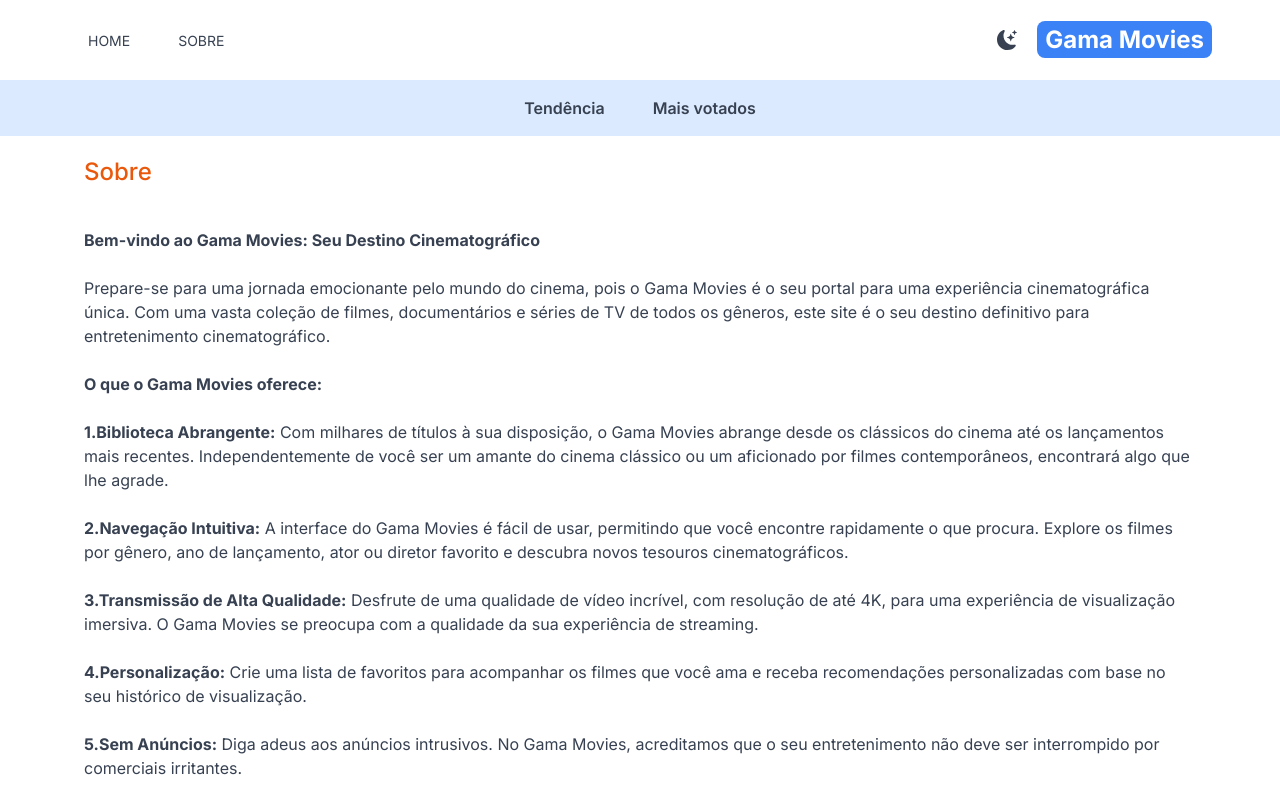
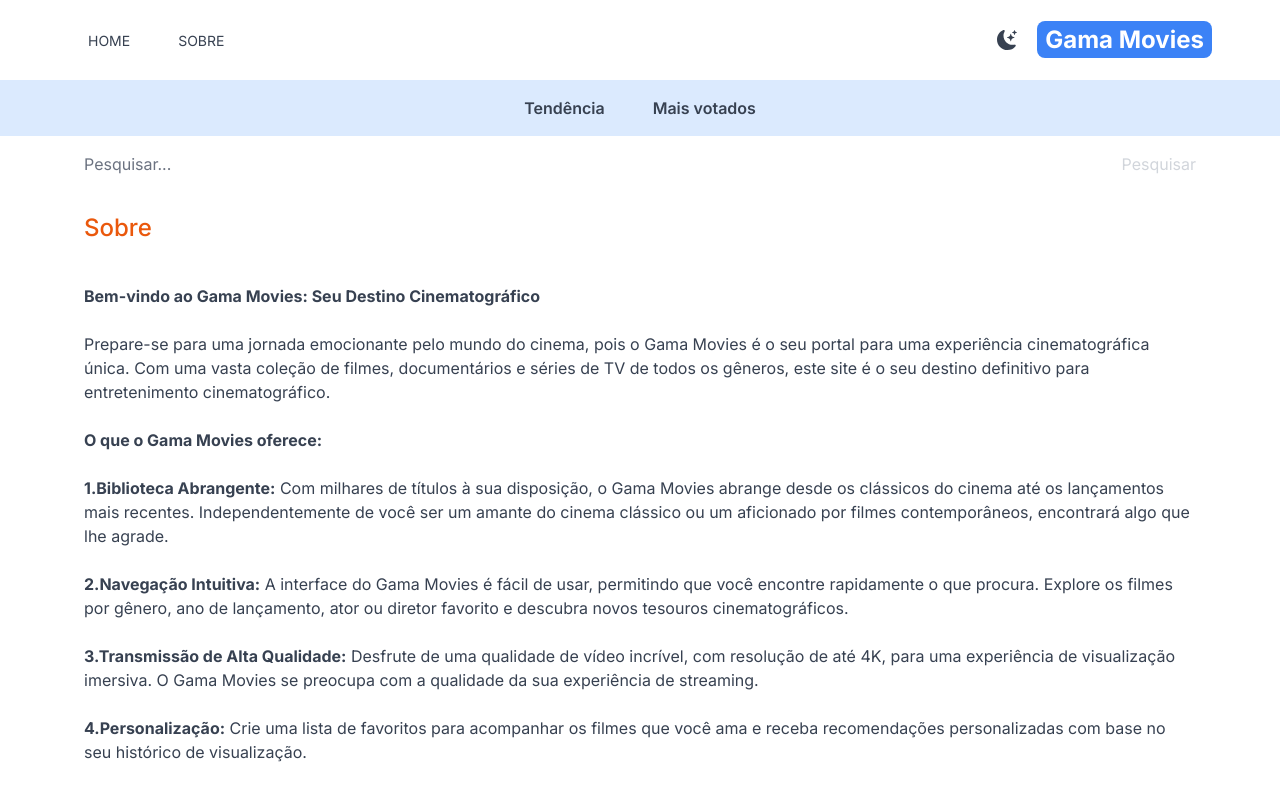
Before and after one commit to Caiquegam/imdb, a Next.js app: page /about in a window 1280 px wide. Shown: the top 791 px of the page. Built offline with nearby package versions, Linux system fonts and the light colour scheme.

Commit message:
add search ability

```diff
--- a/src/app/layout.jsx
+++ b/src/app/layout.jsx
@@ -4,6 +4,7 @@
 import Header from '@/components/Header'
 import Providers from './Providers'
 import Navbar from '@/components/Navbar'
+import SearchBox from '@/components/SearchBox'
 
 const inter = Inter({ subsets: ['latin'] })
 
@@ -22,6 +23,7 @@
         <Navbar/>
 
         {/* SearchBox */}
+        <SearchBox/>
 
         {children}
         </Providers>
--- /dev/null
+++ b/src/app/search/[searchTerm]/page.jsx
@@ -0,0 +1,19 @@
+import Results from '@/components/Results';
+import React from 'react'
+
+export default async function SearchPage({params}) {
+    const res = await fetch(`https://api.themoviedb.org/3/search/movie?api_key=${process.env.API_KEY}&query=${params.searchTerm}&language=pt-BR&include_adult=false`);
+    if(!res.ok){
+        throw new Error ("Erro ao buscar os dados!");
+    }
+    const data = await res.json();
+    const results = data.results;
+  return (
+    <div>
+      {results && results.length === 0 &&(
+        <h1 className='text-center pt-6'>Não encontrado resultados para esta busca</h1>
+      )}
+      {results && <Results results={results}/>}
+    </div>
+  )
+}
--- /dev/null
+++ b/src/components/SearchBox.jsx
@@ -0,0 +1,28 @@
+'use client'
+import React, { useState } from 'react'
+import { useRouter } from 'next/navigation';
+
+export default function SearchBox() {
+  const [search, setSearch] = useState('');
+  const router = useRouter();
+  function handleSubmit(e){
+    e.preventDefault();
+    if(!search) return;
+    router.push(`/search/${search}`);
+
+  }
+  return (
+    <form onSubmit={handleSubmit} className="flex max-w-6xl mx-auto justify-between items-center px-5">
+      <input
+        value={search}
+        onChange={(e) => setSearch(e.target.value)}
+        type="text"
+        placeholder="Pesquisar..."
+        className="w-full h-14 rounded-sm placeholder-gray-500 outline-none bg-transparent flex-1"
+      />
+      <button disabled={!search} type="submit" className="text-blue-400 disabled:text-gray-300">
+        Pesquisar
+      </button>
+    </form>
+  )
+}
```
